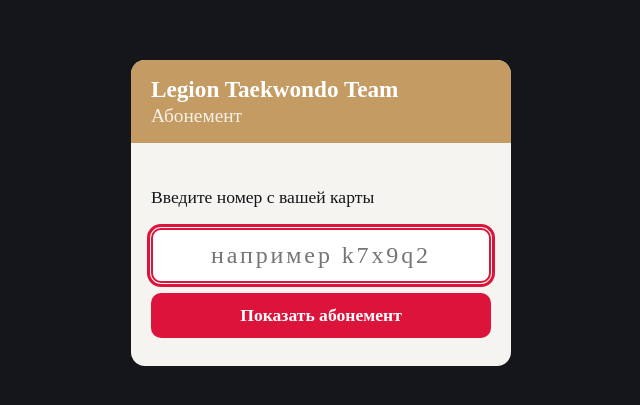
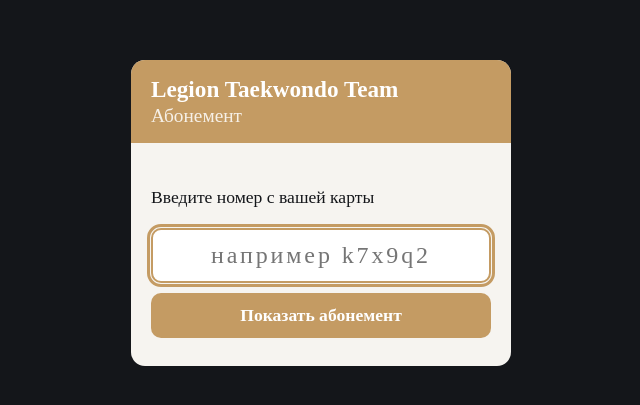
Before and after one commit to niyazovassan/legion-cards, a plain HTML site: page index.html in a window 1280 px wide. Shown: the part 187-592 px from the top of the page, without its empty margins (319-959 px from the left). Drawn offline with Linux system fonts and the light colour scheme.

Commit message:
Update index.html

```diff
--- a/index.html
+++ b/index.html
@@ -26,8 +26,8 @@ body{margin:0;min-height:100vh;display:grid;place-items:center;padding:20px;back
 .msg{font-size:1.1rem;line-height:1.5}
 form{display:flex;flex-direction:column;gap:10px;margin-top:14px}
 form input{font:inherit;font-size:1.5rem;padding:12px;text-align:center;letter-spacing:.12em;border:2px solid #c9c4ba;border-radius:10px}
-form input:focus{outline:3px solid var(--red);outline-offset:1px;border-color:var(--red)}
-form button{font:inherit;font-size:1.1rem;font-weight:700;padding:12px;border:0;border-radius:10px;background:var(--red);color:#fff;cursor:pointer}
+form input:focus{outline:3px solid var(--brown);outline-offset:1px;border-color:var(--brown)}
+form button{font:inherit;font-size:1.1rem;font-weight:700;padding:12px;border:0;border-radius:10px;background:var(--brown);color:#fff;cursor:pointer}
 .err{margin:10px 0 0;color:var(--red);font-weight:600}
 @media (prefers-reduced-motion:reduce){.bar i{transition:none}}
 </style>
```
